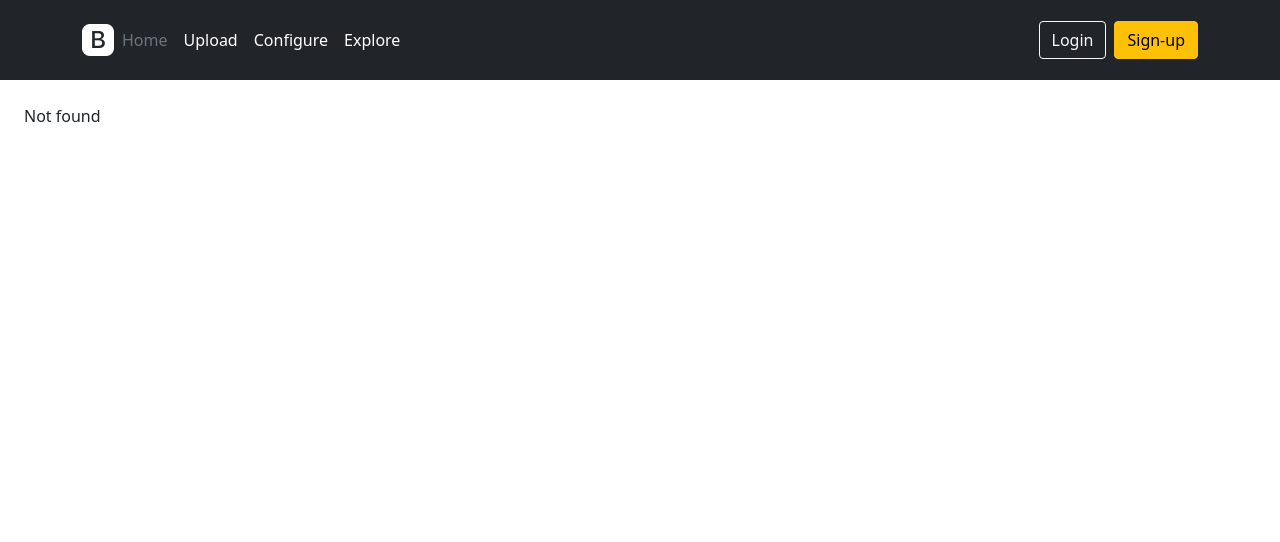
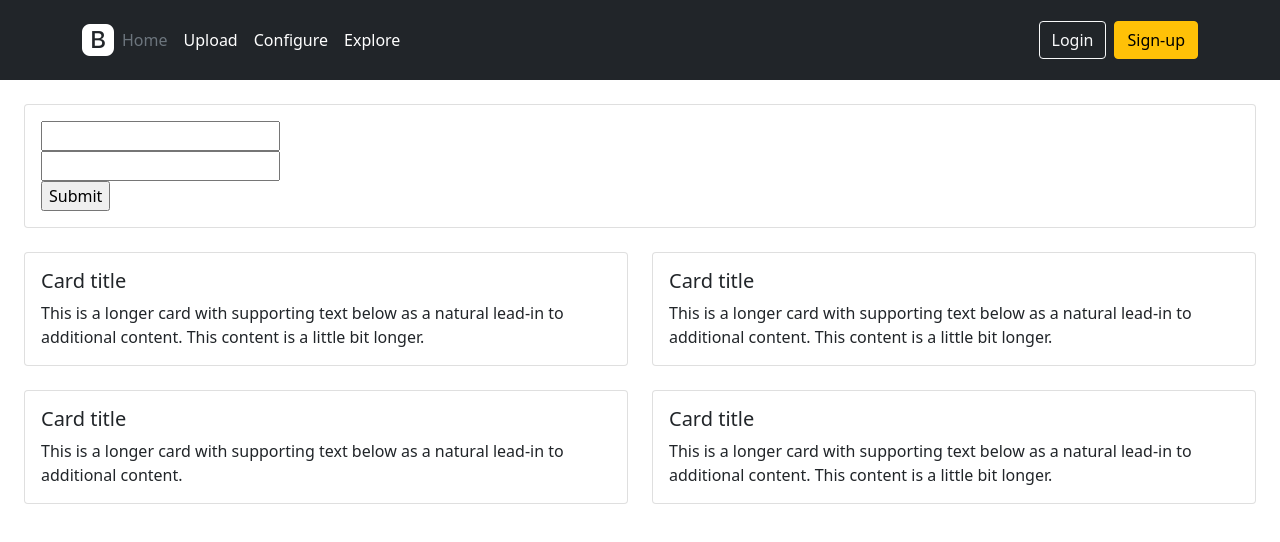
Before and after one commit to yangify/dollfront, a React (Create React App) app: page /configure in a window 1280 px wide. Before the commit this address had no page. Shown: the top 542 px of the page. Built offline with nearby package versions, Linux system fonts and the light colour scheme.

Commit message:
added configuration templates

```diff
--- a/src/component/body/body.jsx
+++ b/src/component/body/body.jsx
@@ -3,6 +3,7 @@ import { Route, Switch } from "react-router-dom";
 import { Home } from "./home/home";
 import { Upload } from "./home/upload/upload_card";
 import { NotFound } from "./404/not_found";
+import {Configuration} from "./configuration/configuration";
 
 export const Body = () => {
     return (
@@ -10,6 +11,7 @@ export const Body = () => {
             <Switch>
                 <Route path='/' component={Home} exact />
                 <Route path='/upload' component={Upload} exact />
+                <Route path='/configure' component={Configuration} exact />
                 <Route component={NotFound} />
             </Switch>
         </div>
--- /dev/null
+++ b/src/component/body/configuration/configuration.jsx
@@ -0,0 +1,11 @@
+import {ConfigurationCard} from "./configuration_card";
+import {ConfigurationForm} from "./configuration_form";
+
+export const Configuration = () => {
+    return (
+        <>
+            <ConfigurationForm />
+            <ConfigurationCard />
+        </>
+    );
+};
--- /dev/null
+++ b/src/component/body/configuration/configuration_card.jsx
@@ -0,0 +1,42 @@
+export const ConfigurationCard = () => {
+    return (
+        <div className="row row-cols-1 row-cols-md-2 g-4">
+            <div className="col">
+                <div className="card">
+                    <div className="card-body">
+                        <h5 className="card-title">Card title</h5>
+                        <p className="card-text">This is a longer card with supporting text below as a natural
+                            lead-in to additional content. This content is a little bit longer.</p>
+                    </div>
+                </div>
+            </div>
+            <div className="col">
+                <div className="card">
+                    <div className="card-body">
+                        <h5 className="card-title">Card title</h5>
+                        <p className="card-text">This is a longer card with supporting text below as a natural
+                            lead-in to additional content. This content is a little bit longer.</p>
+                    </div>
+                </div>
+            </div>
+            <div className="col">
+                <div className="card">
+                    <div className="card-body">
+                        <h5 className="card-title">Card title</h5>
+                        <p className="card-text">This is a longer card with supporting text below as a natural
+                            lead-in to additional content.</p>
+                    </div>
+                </div>
+            </div>
+            <div className="col">
+                <div className="card">
+                    <div className="card-body">
+                        <h5 className="card-title">Card title</h5>
+                        <p className="card-text">This is a longer card with supporting text below as a natural
+                            lead-in to additional content. This content is a little bit longer.</p>
+                    </div>
+                </div>
+            </div>
+        </div>
+    );
+};
--- /dev/null
+++ b/src/component/body/configuration/configuration_form.jsx
@@ -0,0 +1,15 @@
+export const ConfigurationForm = () => {
+    return (
+
+        <div className='card mb-4'>
+            <div className='card-body'>
+                <form action='http://localhost:5000/api/configuration' method='post'>
+                    <input type='text' name='name' /><br/>
+                    <input type='text' name='query' /><br/>
+                    <input type='submit' />
+                </form>
+            </div>
+        </div>
+
+    );
+};
```
